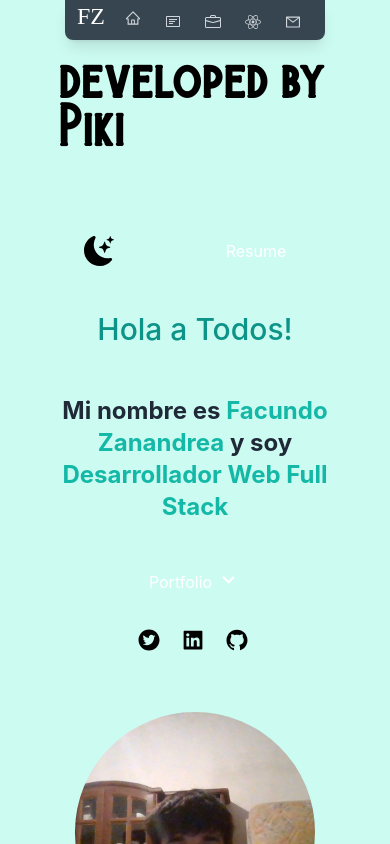
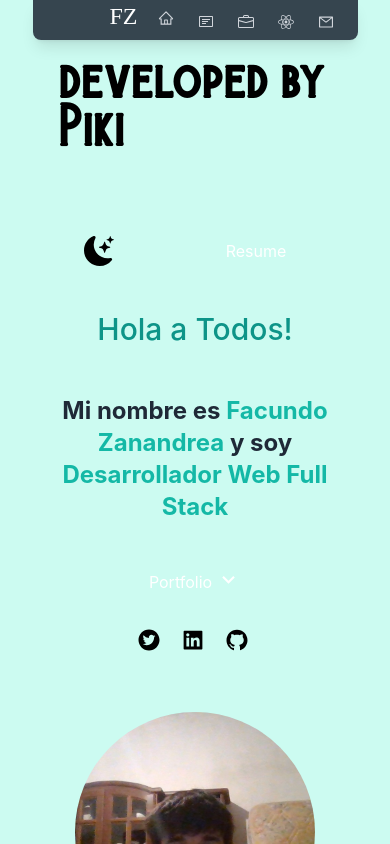
Before and after one commit to Facuzanan88/portfolio-react, a Next.js app: page / in a window 390 px wide. Shown: the top 844 px of the page. Built offline with nearby package versions, Linux system fonts and the light colour scheme; a web font is replaced by a local one.

Commit message:
ultimos detalles

```diff
--- a/pages/index.tsx
+++ b/pages/index.tsx
@@ -229,7 +229,7 @@ export default function Home() {
                 FZ
               </a>
             </div> */}
-            <nav className="3xl:hidden fixed top-0 left-0 right-0 bg-opacity-80  w-8/12 lg:w-6/12 m-auto  bg-gray-900 shadow-lg rounded-b-lg dark:bg-white dark:text-black dark:bg-opacity-50 z-10">
+            <nav className="3xl:hidden fixed top-0 left-0 right-0 bg-opacity-80  w-10/12 lg:w-6/12 m-auto  bg-gray-900 shadow-lg rounded-b-lg dark:bg-white dark:text-black dark:bg-opacity-50 z-10">
               <div
                 className="md:hidden flex justify-end h-10 mr-1"
                 id="mobile-menu"
```
